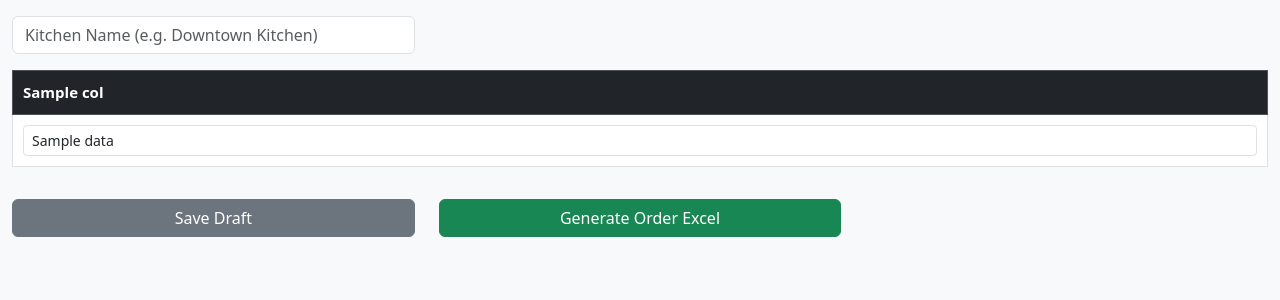
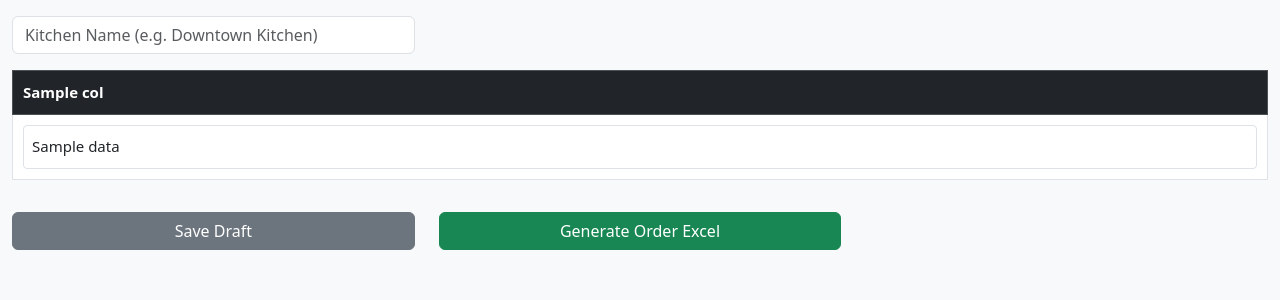
Before and after one commit to krishnakoushik-parimi/Kitchen-order-app, a Flask app: template templates/table.html in a window 1280 px wide. Shown: the top 300 px of the page. Run offline with Flask 3, Linux system fonts and the light colour scheme; the template is opened without the code that fills it: most values are stand-ins (such as "Sample title", 1, 10 or a date in 2020).

Commit message:
Updated the fields to wrap text

```diff
--- a/templates/table.html
+++ b/templates/table.html
@@ -21,21 +21,38 @@
             opacity: 1;
             height: auto;
         }
-        /* Mobile table readability */
-            .mobile-table td,
-            .mobile-table th {
-                white-space: nowrap;
+        /* Allow wrapping everywhere */
+        .wrap-table td,
+        .wrap-table th {
+            white-space: normal;     /* 🔥 KEY LINE */
+            word-break: break-word;
+            vertical-align: middle;
             padding: 10px;
             font-size: 15px;
         }
 
-            .mobile-table input[type=text] {
-                min-width: 140px;
+        /* Text inputs expand nicely */
+        .wrap-table input[type=text] {
+            min-height: 44px;
+            font-size: 15px;
         }
 
+        /* Number inputs remain tap-friendly */
+        .quantity-input {
+            min-height: 48px;
+            font-size: 16px;
+            padding: 8px;
+        }
+
+        /* Prevent iOS zoom */
+        input {
+            font-size: 16px;
+        }
+
+        /* Clean mobile spacing */
         @media (max-width: 768px) {
-                .mobile-table {
-                    font-size: 14px;
+            .wrap-table td {
+                padding: 12px 8px;
             }
         }
 
@@ -67,7 +84,7 @@
     {% endfor %}
 
     <div class="table-responsive">
-        <table class="table table-bordered align-middle mobile-table">
+        <table class="table table-bordered align-middle wrap-table">
             <thead class="table-dark">
                 <tr>
                     {% for col in columns %}
```
Also changed, not shown: 2 other files. Lines whose indentation alone changed are shown as unchanged.
